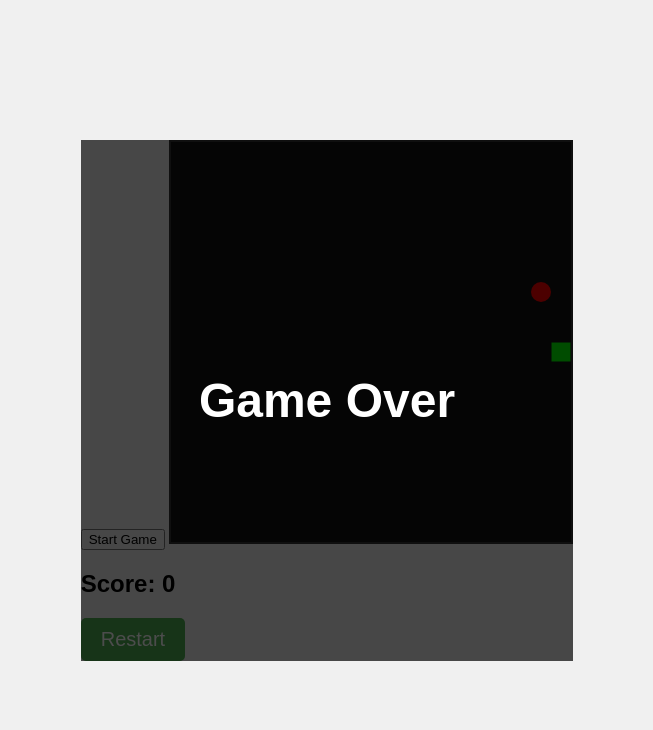
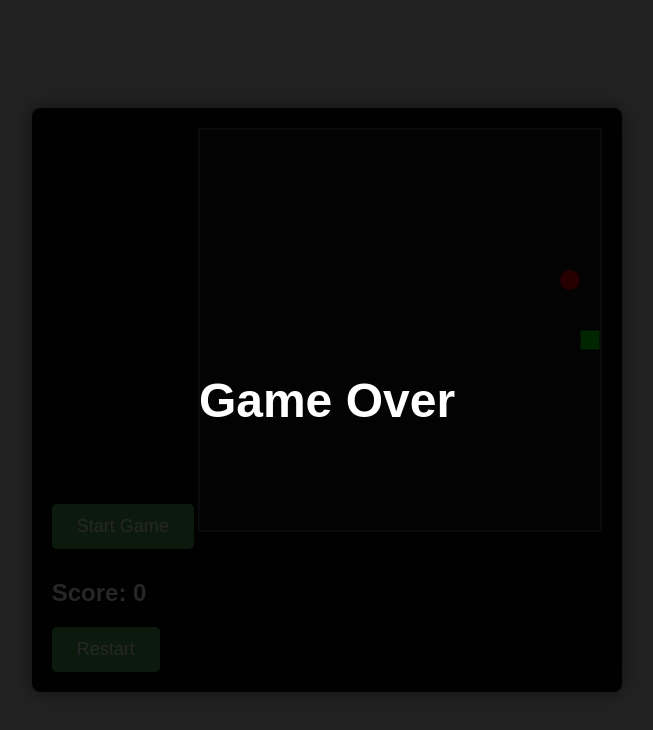
Before and after one commit to NGuljajev/Snake-Game, a plain HTML site: page index.html in a window 1280 px wide. Both pictures are taken after a click on the button "Start Game". Shown: the whole page, without its empty margins (313-966 px from the left). Drawn offline with Linux system fonts and the light colour scheme.

Commit message:
added checkered bg in the lobby

```diff
--- a/style.css
+++ b/style.css
@@ -5,23 +5,39 @@ body {
   justify-content: center;
   height: 100vh;
   margin: 0;
-    background-color: #f0f0f0;
+  background-color: #222;
   font-family: Arial, sans-serif;
+  overflow: hidden;
 }
 
 #game-container {
   position: relative;
+  background-color: rgba(0, 0, 0, 0.85); /* Match #game-over background */
+  padding: 20px;
+  border-radius: 10px;
+  box-shadow: 0 0 20px rgba(0, 0, 0, 0.5);
 }
 
 #game-canvas {
-    border: 2px solid #333;
-    background-color: #111;
+  border: 2px solid #444;
+  /* Checkered background pattern */
+  background-color: #1a1a1a;
+  background-image:
+      linear-gradient(45deg, #2a2a2a 25%, transparent 25%),
+      linear-gradient(-45deg, #2a2a2a 25%, transparent 25%),
+      linear-gradient(45deg, transparent 75%, #2a2a2a 75%),
+      linear-gradient(-45deg, transparent 75%, #2a2a2a 75%);
+  background-size: 40px 40px;
+  background-position: 0 0, 0 20px, 20px -20px, -20px 0px;
+  box-shadow: inset 0 0 10px rgba(0, 0, 0, 0.7);
 }
 
 #score-display {
-    margin-top: 20px;
+  margin-top: 15px;
   font-size: 24px;
   font-weight: bold;
+  color: white;
+  text-shadow: 1px 1px 2px black;
 }
 
 #game-over {
@@ -30,7 +46,7 @@ body {
   left: 0;
   width: 100%;
   height: 100%;
-    background-color: rgba(0, 0, 0, 0.7);
+  background-color: rgba(0, 0, 0, 0.85);
   color: white;
   display: none;
   flex-direction: column;
@@ -38,21 +54,32 @@ body {
   justify-content: center;
   font-size: 48px;
   font-weight: bold;
+  border-radius: 8px;
 }
 
-  #restart-btn {
+#start-btn, #restart-btn {
   margin-top: 20px;
-    padding: 10px 20px;
-    font-size: 20px;
+  padding: 12px 25px;
+  font-size: 18px;
   background-color: #4CAF50;
   color: white;
   border: none;
   border-radius: 5px;
   cursor: pointer;
+  transition: all 0.3s ease;
+  box-shadow: 0 4px 6px rgba(0, 0, 0, 0.1);
 }
 
-  #restart-btn:hover {
+#start-btn:hover, #restart-btn:hover {
+  transform: translateY(-2px);
+  box-shadow: 0 6px 8px rgba(0, 0, 0, 0.15);
   background-color: #45a049;
 }
 
-/* fsugdsghu */
+#start-btn:active, #restart-btn:active {
+  transform: translateY(1px);
+}
+
+#start-btn {
+  margin-bottom: 15px;
+}
```
Lines whose indentation alone changed are shown as unchanged.
